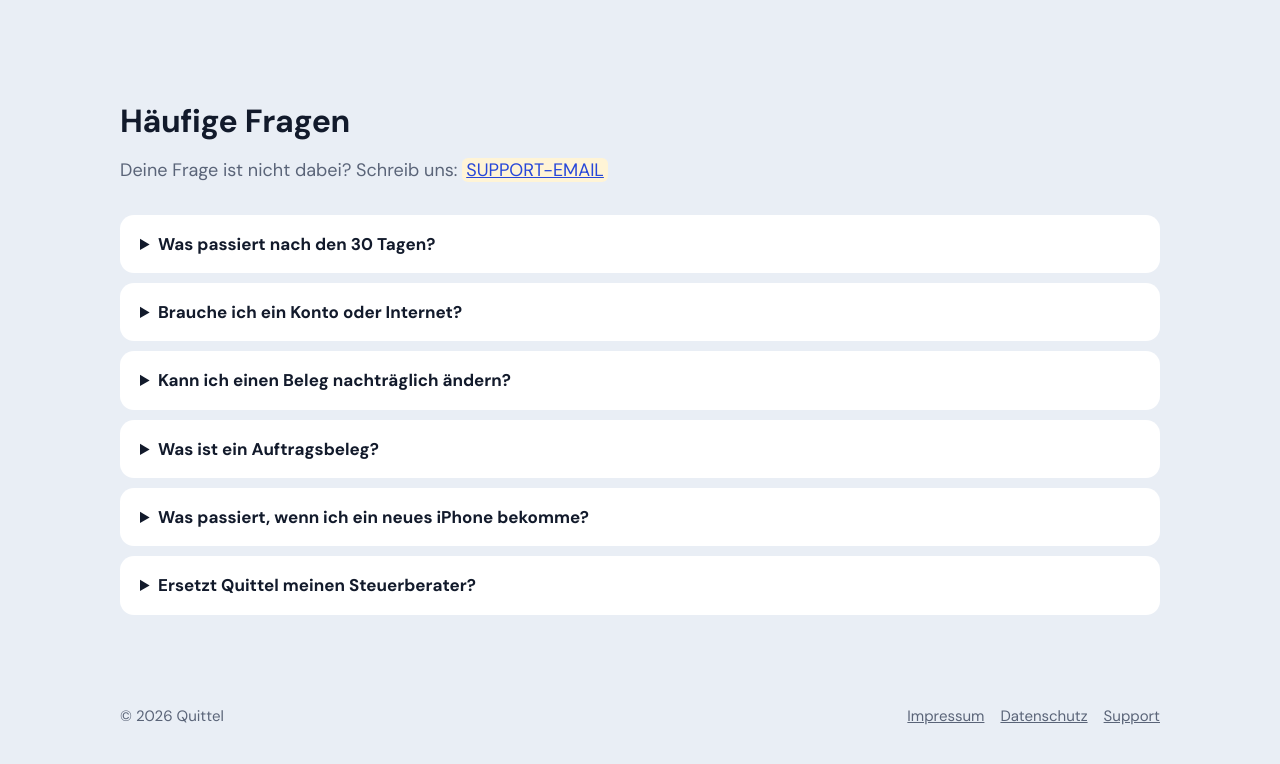
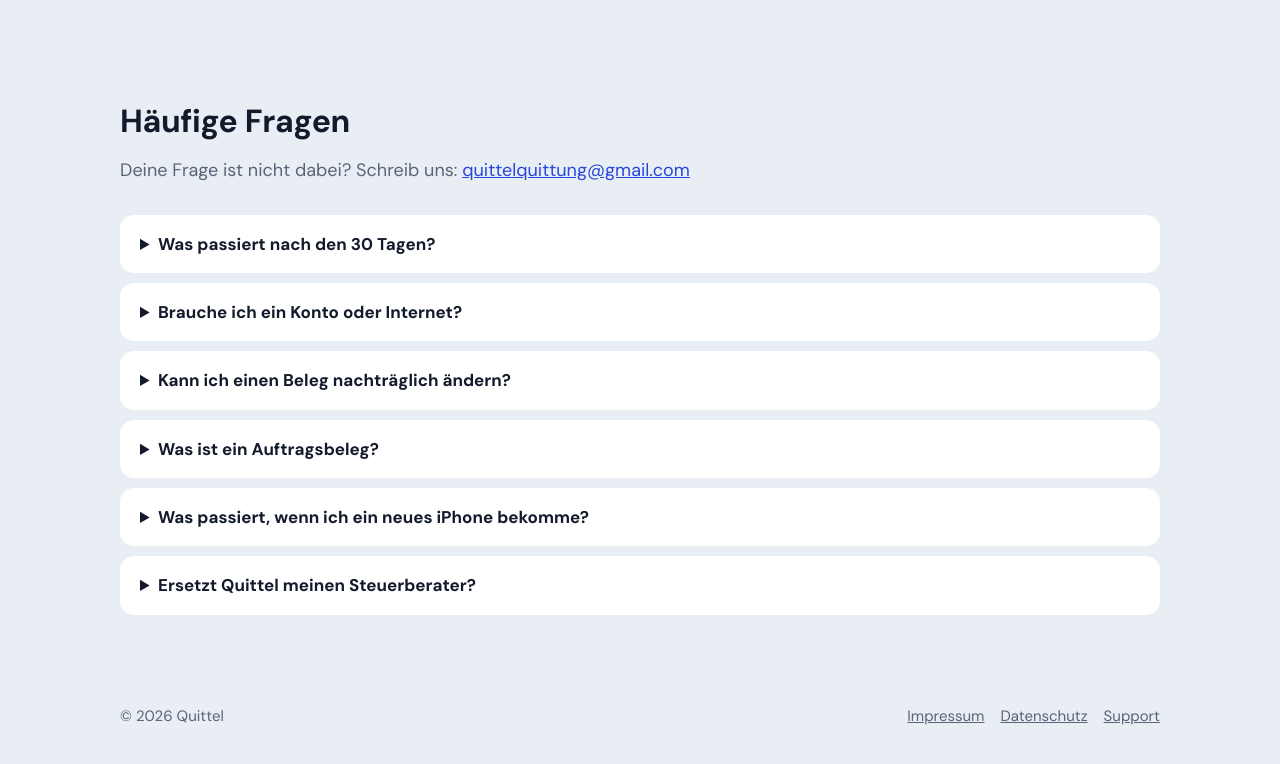
Before and after one commit to Quittel/quittel.github.io, a plain HTML site: page index.html in a window 1280 px wide. Shown: the part 3044-3808 px from the top of the page. Drawn offline with Linux system fonts and the light colour scheme.

Commit message:
Support-Adresse eingetragen, Gmail in der Datenschutzerklärung

```diff
--- a/index.html
+++ b/index.html
@@ -100,7 +100,7 @@
     <section id="fragen">
       <div class="wrap">
         <h2>Häufige Fragen</h2>
-        <p class="sub">Deine Frage ist nicht dabei? Schreib uns: <a href="mailto:SUPPORT-EMAIL" class="todo">SUPPORT-EMAIL</a></p>
+        <p class="sub">Deine Frage ist nicht dabei? Schreib uns: <a href="mailto:quittelquittung@gmail.com">quittelquittung@gmail.com</a></p>
         <details><summary>Was passiert nach den 30 Tagen?</summary><p>Du kannst keine neuen Belege mehr erstellen, bis du die Vollversion für einmalig 4,99 € freischaltest. Alle bisherigen Belege bleiben sichtbar und lassen sich weiter teilen, versenden und exportieren.</p></details>
         <details><summary>Brauche ich ein Konto oder Internet?</summary><p>Nein. Quittel funktioniert ohne Konto und ohne Internet. Internet brauchst du nur zum Versenden per E-Mail und für den Kauf im App Store.</p></details>
         <details><summary>Kann ich einen Beleg nachträglich ändern?</summary><p>Nein, das ist Absicht: Erstellte Belege sind gesichert. Bei einem Fehler stornierst du den Beleg mit Begründung – er bleibt durchgestrichen sichtbar, die Nummer bleibt belegt.</p></details>
@@ -114,7 +114,7 @@
   <footer>
     <div class="wrap">
       <span>© 2026 Quittel</span>
-      <span><a href="impressum.html">Impressum</a><a href="datenschutz.html">Datenschutz</a><a href="mailto:SUPPORT-EMAIL">Support</a></span>
+      <span><a href="impressum.html">Impressum</a><a href="datenschutz.html">Datenschutz</a><a href="mailto:quittelquittung@gmail.com">Support</a></span>
     </div>
   </footer>
 </body>
```
Also changed, not shown: datenschutz.html (+2 -1 lines), impressum.html (+1 -1 lines).
